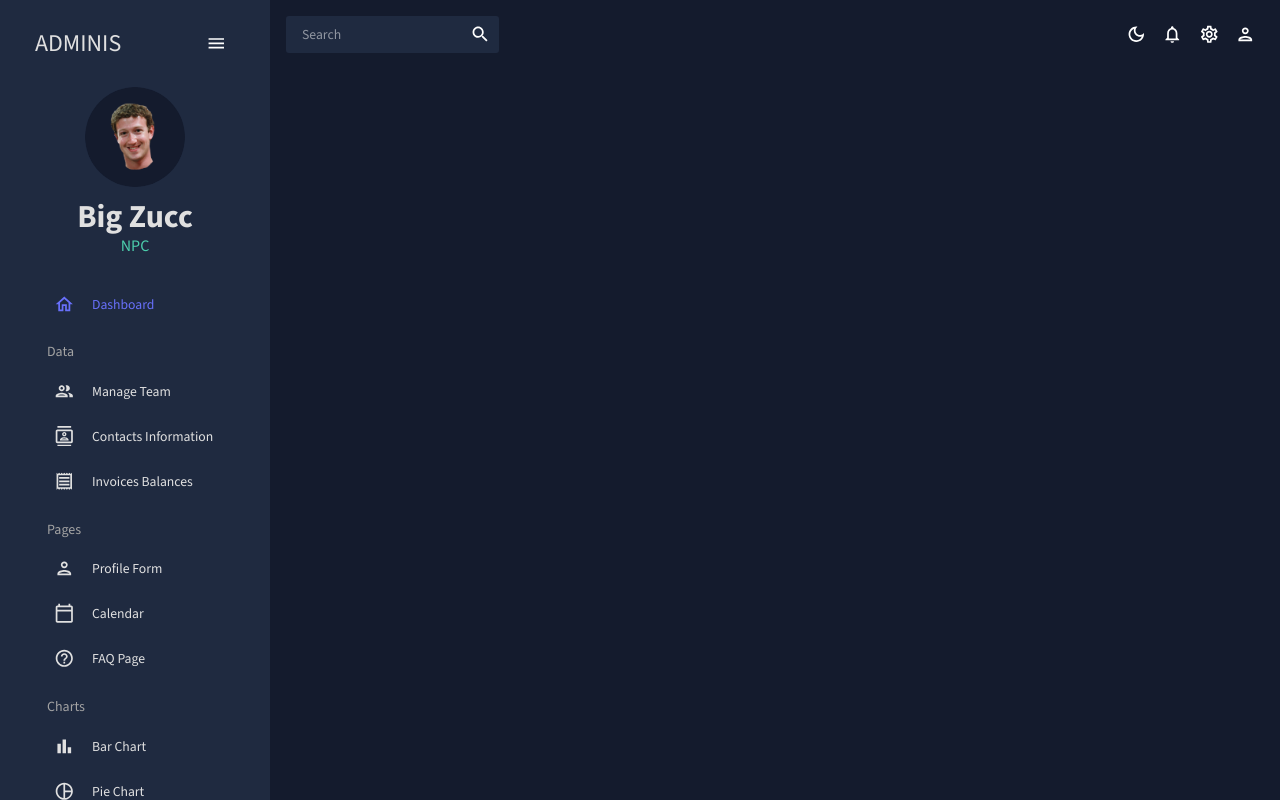
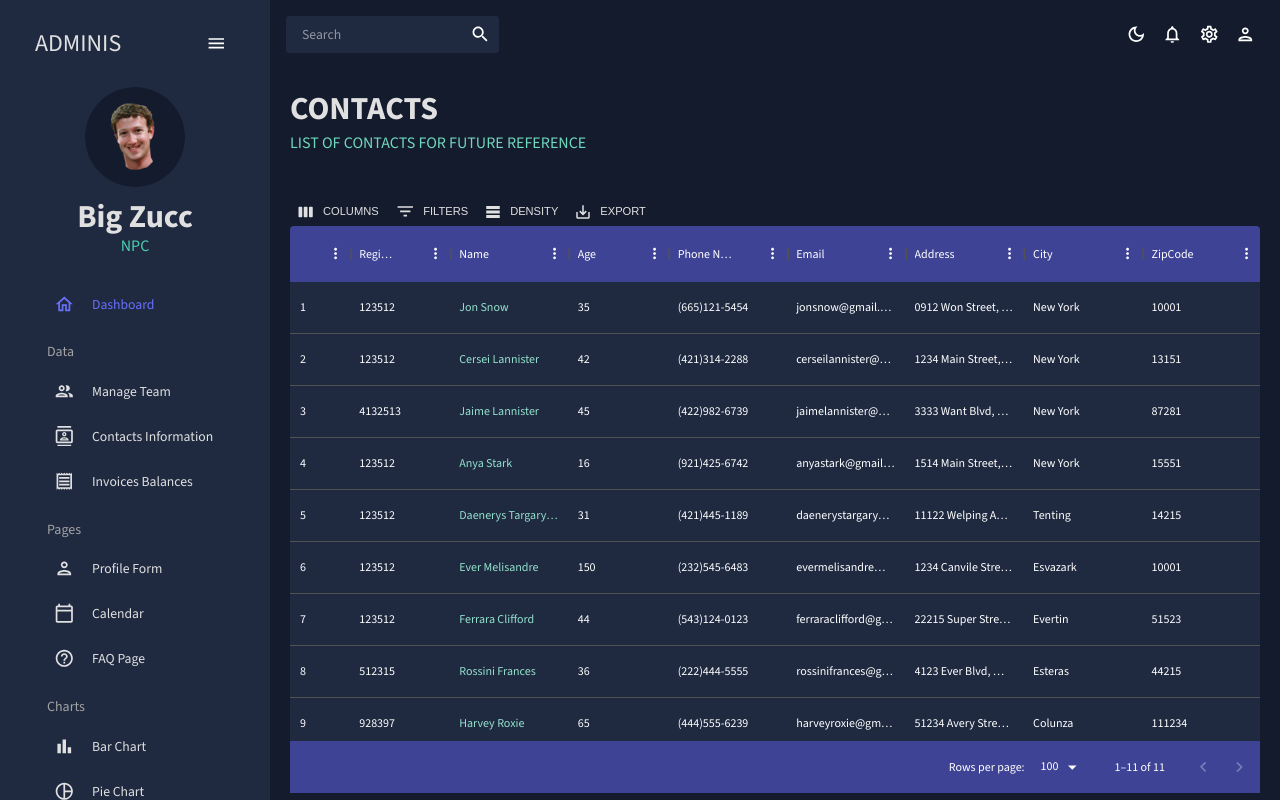
Before and after one commit to Navjit250/Project1, a React (Create React App) app in the folder my-app/: page /contacts in a window 1280 px wide. Built offline with nearby package versions, Linux system fonts and the light colour scheme.

Commit message:
Finished contacts and invoice pages

```diff
--- a/my-app/src/App.js
+++ b/my-app/src/App.js
@@ -5,8 +5,8 @@
 import Sidebar from "./scenes/global/sidebar";
 import Dashboard from "./scenes/dashboard";
 import Team from "./scenes/team";
-// import Invoices from "./scenes/invoices";
-// import Contacts from "./scenes/contacts";
+import Contacts from "./scenes/contacts";
+import Invoices from "./scenes/invoices";
 // import Bar from "./scenes/bar";
 // import Form from "./scenes/form";
 // import Line from "./scenes/line";
@@ -31,9 +31,9 @@
           <Topbar />
           <Routes>
             <Route path="/" element={<Dashboard />} />
-            {/* <Route path="/team" element={<Team />} /> */}
-            {/* <Route path="/contacts" element={<Contacts />} /> */}
-            {/* <Route path="/invoices" element={<Invoices />} /> */}
+            <Route path="/team" element={<Team />} />
+            <Route path="/contacts" element={<Contacts />} />
+            <Route path="/invoices" element={<Invoices />} />
             {/* <Route path="/form" element={<Form/>} /> */}
             {/* <Route path="/bar" element={<Bar />} /> */}
             {/* <Route path="/pie" element={<Pie />} /> */}
--- /dev/null
+++ b/my-app/src/scenes/contacts/index.jsx
@@ -0,0 +1,93 @@
+import { Box } from "@mui/material";
+import { DataGrid, GridToolbar } from "@mui/x-data-grid";
+import { tokens } from "../../theme";
+import { mockDataContacts } from "../../data/mockData";
+
+import Header from "../../components/Header";
+import { useTheme } from "@mui/material"
+
+const Contacts = () => {
+  const theme = useTheme();
+  const colors = tokens(theme.palette.mode);
+  const columns = [
+    { field: "id", headerName: "ID", flex:0.5 },
+    { field: "registrarId",  headerName: "Registrar ID", },
+    {
+      field: "name",
+      headerName: "Name",
+      flex: 1,
+      cellClassName: "name-column--cell",
+    },
+    {
+      field: "age",
+      headerName: "Age",
+      type: "number",
+      headerAlign: "left",
+      align: "left",
+    },
+    {
+      field: "phone",
+      headerName: "Phone Number",
+      flex: 1,
+    },
+    {
+      field: "email",
+      headerName: "Email",
+      flex: 1,
+    },
+    {
+        field: "address",
+        headerName: "Address",
+        flex: 1,
+      },
+      {
+        field: "city",
+        headerName: "City",
+        flex: 1,
+      },
+      {
+        field: "zipCode",
+        headerName: "ZipCode",
+        flex: 1,
+      },
+  ];
+
+  return (
+    <Box m="20px">
+      <Header title="CONTACTS" subtitle="LIST OF CONTACTS FOR FUTURE REFERENCE" />
+      <Box
+        m="40px 0 0 0"
+        height="75vh"
+        sx={{
+          "& .MuiDataGrid-root": {
+            border: "none",
+          },
+          "& .MuiDataGrid-cell": {
+            borderBottom: "none",
+          },
+          "& .name-column--cell": {
+            color: colors.greenAccent[300],
+          },
+          "& .MuiDataGrid-columnHeaders": {
+            backgroundColor: colors.blueAccent[700],
+            borderBottom: "none",
+          },
+          "& .MuiDataGrid-virtualScroller": {
+            backgroundColor: colors.primary[400],
+          },
+          "& .MuiDataGrid-footerContainer": {
+            borderTop: "none",
+            backgroundColor: colors.blueAccent[700],
+          },
+          "& .MuiDataGrid-toolbarContainer .MuiButton-text" : {
+            color: `${colors.grey[100]} !important`,
+          },
+        }}
+      >
+        <DataGrid rows={mockDataContacts} columns={columns} components ={{ Toolbar: GridToolbar }}/>
+      </Box>
+    </Box>
+  );
+};
+
+export default Contacts;
--- /dev/null
+++ b/my-app/src/scenes/invoices/index.jsx
@@ -0,0 +1,83 @@
+import { Box, Typography, useTheme } from "@mui/material";
+import { DataGrid } from "@mui/x-data-grid";
+import { tokens } from "../../theme";
+import { mockDataInvoices } from "../../data/mockData";
+import Header from "../../components/Header";
+
+const Invoices = () => {
+  const theme = useTheme();
+  const colors = tokens(theme.palette.mode);
+  const columns = [
+    { field: "id", headerName: "ID",},
+    {
+      field: "name",
+      headerName: "Name",
+      flex: 1,
+      cellClassName: "name-column--cell",
+    },
+    {
+      field: "phone",
+      headerName: "Phone Number",
+      flex: 1,
+    },
+    {
+      field: "email",
+      headerName: "Email",
+      flex: 1,
+    },
+    {
+        field: "cost",
+        headerName: "Cost",
+        flex: 1,
+        renderCell: (params) => (
+            <Typography color={colors.greenAccent[500]}>
+                ${params.row.cost}
+            </Typography>
+        )
+      },
+    {
+        field: "date",
+        headerName: "Date",
+        flex: 1,
+      },
+  ];
+
+  return (
+    <Box m="20px">
+      <Header title="INVOICES" subtitle="LIST OF INVOICE BALANCE" />
+      <Box
+        m="40px 0 0 0"
+        height="75vh"
+        sx={{
+          "& .MuiDataGrid-root": {
+            border: "none",
+          },
+          "& .MuiDataGrid-cell": {
+            borderBottom: "none",
+          },
+          "& .name-column--cell": {
+            color: colors.greenAccent[300],
+          },
+          "& .MuiDataGrid-columnHeaders": {
+            backgroundColor: colors.blueAccent[700],
+            borderBottom: "none",
+          },
+          "& .MuiDataGrid-virtualScroller": {
+            backgroundColor: colors.primary[400],
+          },
+          "& .MuiDataGrid-footerContainer": {
+            borderTop: "none",
+            backgroundColor: colors.blueAccent[700],
+          },
+          "& .MuiCheckbox-root" : {
+            color: `${colors.greenAccent[200]} !important`,
+          },
+        }}
+      >
+        <DataGrid checkboxSelection rows={mockDataInvoices} columns={columns}/>
+      </Box>
+    </Box>
+  );
+};
+
+export default Invoices;
--- a/my-app/src/scenes/team/index.jsx
+++ b/my-app/src/scenes/team/index.jsx
@@ -1,7 +1,7 @@
-import { Box, Typography, useTheme} from "@mui/material";
+import { Box, Typography, useTheme } from "@mui/material";
 import { DataGrid } from "@mui/x-data-grid";
 import { tokens } from "../../theme";
-import {mockDataTeam} from "../../data/mockData";
+import { mockDataTeam } from "../../data/mockData";
 import AdminPanelSettingsOutlinedIcon from "@mui/icons-material/AdminPanelSettingsOutlined";
 import LockOpenOutlinedIcon from "@mui/icons-material/LockOpenOutlined";
 import SecurityOutlinedIcon from "@mui/icons-material/SecurityOutlined";
@@ -10,14 +10,36 @@
 const Team = () => {
   const theme = useTheme();
   const colors = tokens(theme.palette.mode);
-
   const columns = [
-        { field: "id", headerName: "ID"},
-        { field: "name", headerName: "Name", flex: 1, cellClassName: "name--column--cell"},
-        { field: "age", headerName: "Age", type: "number", headerAlign: "left", align: "left"},
-        { field: "phone", headerName: "Phone Number", flex: 1,},
-        { field: "email", headerName: "Email", flex: 1,},
-        { field: "access", headerName: "Access Level", flex: 1, renderCell: ({ row: {access}}) => {
+    { field: "id", headerName: "ID" },
+    {
+      field: "name",
+      headerName: "Name",
+      flex: 1,
+      cellClassName: "name-column--cell",
+    },
+    {
+      field: "age",
+      headerName: "Age",
+      type: "number",
+      headerAlign: "left",
+      align: "left",
+    },
+    {
+      field: "phone",
+      headerName: "Phone Number",
+      flex: 1,
+    },
+    {
+      field: "email",
+      headerName: "Email",
+      flex: 1,
+    },
+    {
+      field: "accessLevel",
+      headerName: "Access Level",
+      flex: 1,
+      renderCell: ({ row: { access } }) => {
         return (
           <Box
             width="60%"
@@ -31,35 +53,56 @@
                 : access === "manager"
                 ? colors.greenAccent[700]
                 : colors.greenAccent[700]
-
             }
             borderRadius="4px"
           >
             {access === "admin" && <AdminPanelSettingsOutlinedIcon />}
             {access === "manager" && <SecurityOutlinedIcon />}
             {access === "user" && <LockOpenOutlinedIcon />}
-                    <Typography color={colors.grey[100]} sx={{ml: "5px"}}>
+            <Typography color={colors.grey[100]} sx={{ ml: "5px" }}>
               {access}
             </Typography>
           </Box>
         );
       },
-
     },
   ];
 
-
   return (
-        <Box>
+    <Box m="20px">
       <Header title="TEAM" subtitle="Managing the Team Members" />
-            <Box>
-                <DataGrid
-                    rows={mockDataTeam}
-                    columns={columns}
-                />
+      <Box
+        m="40px 0 0 0"
+        height="75vh"
+        sx={{
+          "& .MuiDataGrid-root": {
+            border: "none",
+          },
+          "& .MuiDataGrid-cell": {
+            borderBottom: "none",
+          },
+          "& .name-column--cell": {
+            color: colors.greenAccent[300],
+          },
+          "& .MuiDataGrid-columnHeaders": {
+            backgroundColor: colors.blueAccent[700],
+            borderBottom: "none",
+          },
+          "& .MuiDataGrid-virtualScroller": {
+            backgroundColor: colors.primary[400],
+          },
+          "& .MuiDataGrid-footerContainer": {
+            borderTop: "none",
+            backgroundColor: colors.blueAccent[700],
+          },
+          "& .MuiCheckbox-root": {
+            color: `${colors.greenAccent[200]} !important`,
+          },
+        }}
+      >
+        <DataGrid checkboxSelection rows={mockDataTeam} columns={columns} />
       </Box>
     </Box>
-
   );
 };
 
```
Also changed, not shown: my-app/src/index.js (+5 -5 lines), my-app/src/scenes/form/index.jsx (added). Lines whose indentation alone changed are shown as unchanged.
